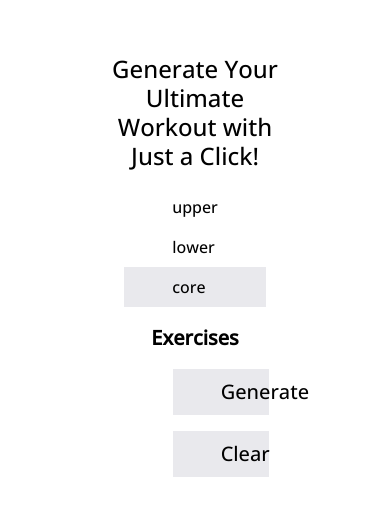
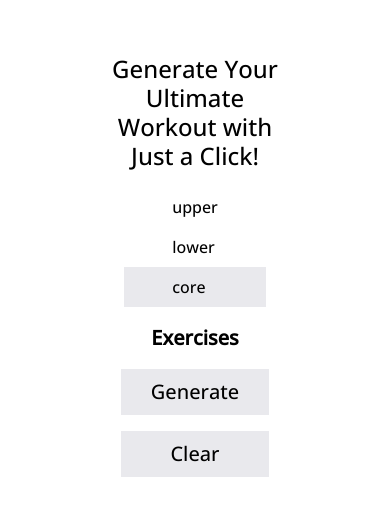
Before and after one commit to 6ri4n/workout-generator, a plain HTML site: page core.html in a window 390 px wide. Shown: the part 156-672 px from the top of the page. Drawn offline with nearby package versions, Linux system fonts and the light colour scheme.

Commit message:
clear button responsiveness

```diff
--- a/core.html
+++ b/core.html
@@ -53,14 +53,8 @@
         </section>
 
         <section class="buttons container-fluid">
-          <div class="row align-items-center content">
-            <div id="generate" class="text-center col-12 px-5 py-2 mt-3">
-              Generate
-            </div>
-            <div id="clear" class="text-center col-12 px-5 py-2 mt-3">
-              Clear
-            </div>
-          </div>
+          <div id="generate" class="px-5 py-2 mt-3">Generate</div>
+          <div id="clear" class="px-5 py-2 mt-3">Clear</div>
         </section>
       </div>
     </div>
--- a/style.css
+++ b/style.css
@@ -13,13 +13,15 @@ a {
 }
 
 .buttons {
-  width: 20%;
+  display: block;
 }
 
 #generate,
 #clear {
   background: rgb(233, 233, 237);
   cursor: pointer;
+  display: flex;
+  justify-content: center;
 }
 
 #body-container {
@@ -51,6 +53,10 @@ a:hover {
 }
 
 @media (max-width: 768px) {
+  .buttons {
+    width: 80%;
+  }
+
   .exercise,
   .rep,
   .set {
@@ -82,6 +88,10 @@ a:hover {
 }
 
 @media (min-width: 768px) {
+  .buttons {
+    width: 35%;
+  }
+
   .exercise,
   .rep,
   .set {
```
Also changed, not shown: lower.html (+2 -8 lines), upper.html (+2 -8 lines).
